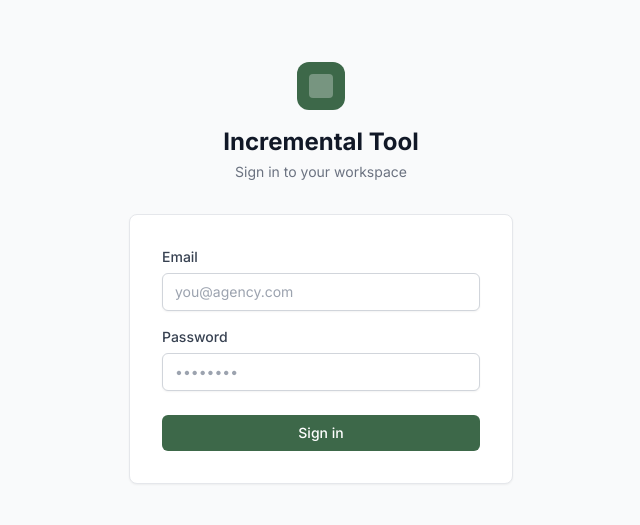
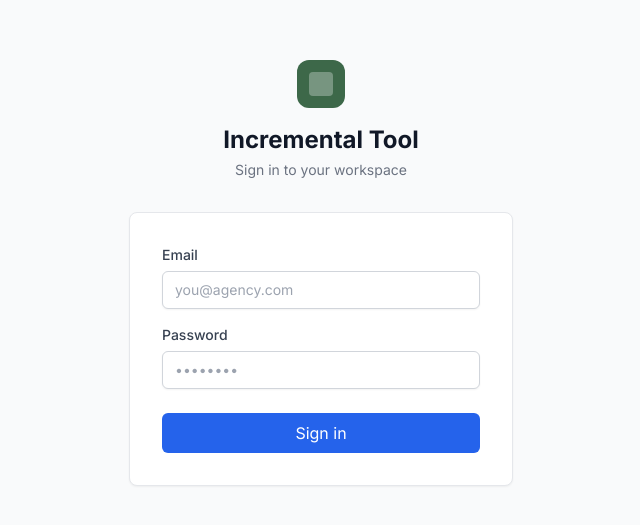
Before and after one commit to shawng973/Incrementality-Project-, a Next.js app in the folder frontend/: page /login in a window 1280 px wide. Shown: the part 127-652 px from the top of the page, without its empty margins (319-959 px from the left). Built offline with nearby package versions, Linux system fonts and the light colour scheme.

Commit message:
Use plain button on login to debug submit handler

```diff
--- a/frontend/src/app/(auth)/login/page.tsx
+++ b/frontend/src/app/(auth)/login/page.tsx
@@ -2,7 +2,6 @@
 
 import { useState } from "react";
 import { createClient } from "@/lib/supabase/client";
-import { Button } from "@/components/ui/button";
 
 export default function LoginPage() {
   const [email, setEmail] = useState("");
@@ -100,13 +99,13 @@ export default function LoginPage() {
             </p>
           )}
 
-          <Button
+          <button
             type="submit"
-            isLoading={isLoading}
-            className="mt-6 w-full"
+            disabled={isLoading}
+            className="mt-6 w-full rounded-md bg-blue-600 px-4 py-2 text-white disabled:opacity-50"
           >
-            Sign in
-          </Button>
+            {isLoading ? "Signing in..." : "Sign in"}
+          </button>
         </form>
       </div>
     </div>
```
